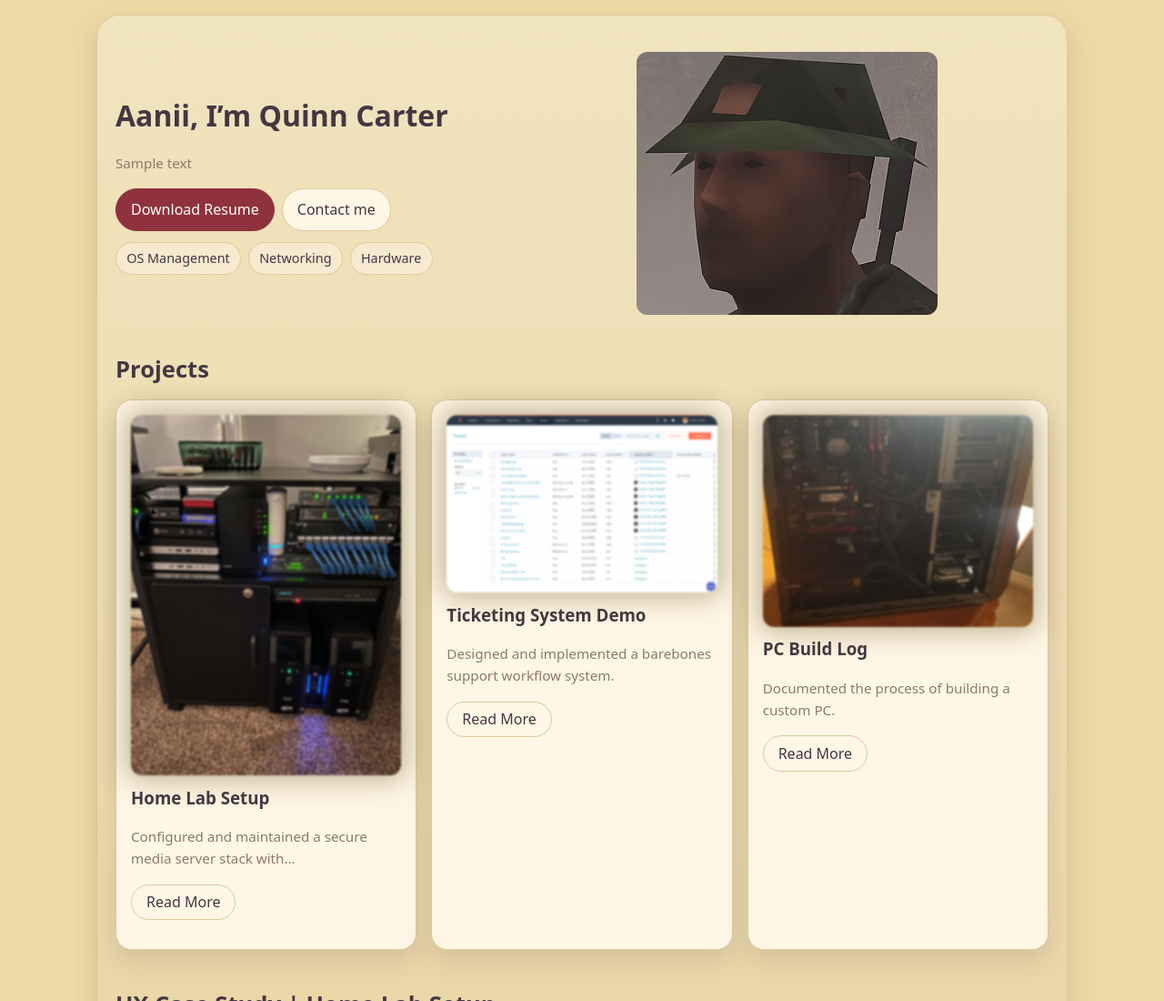
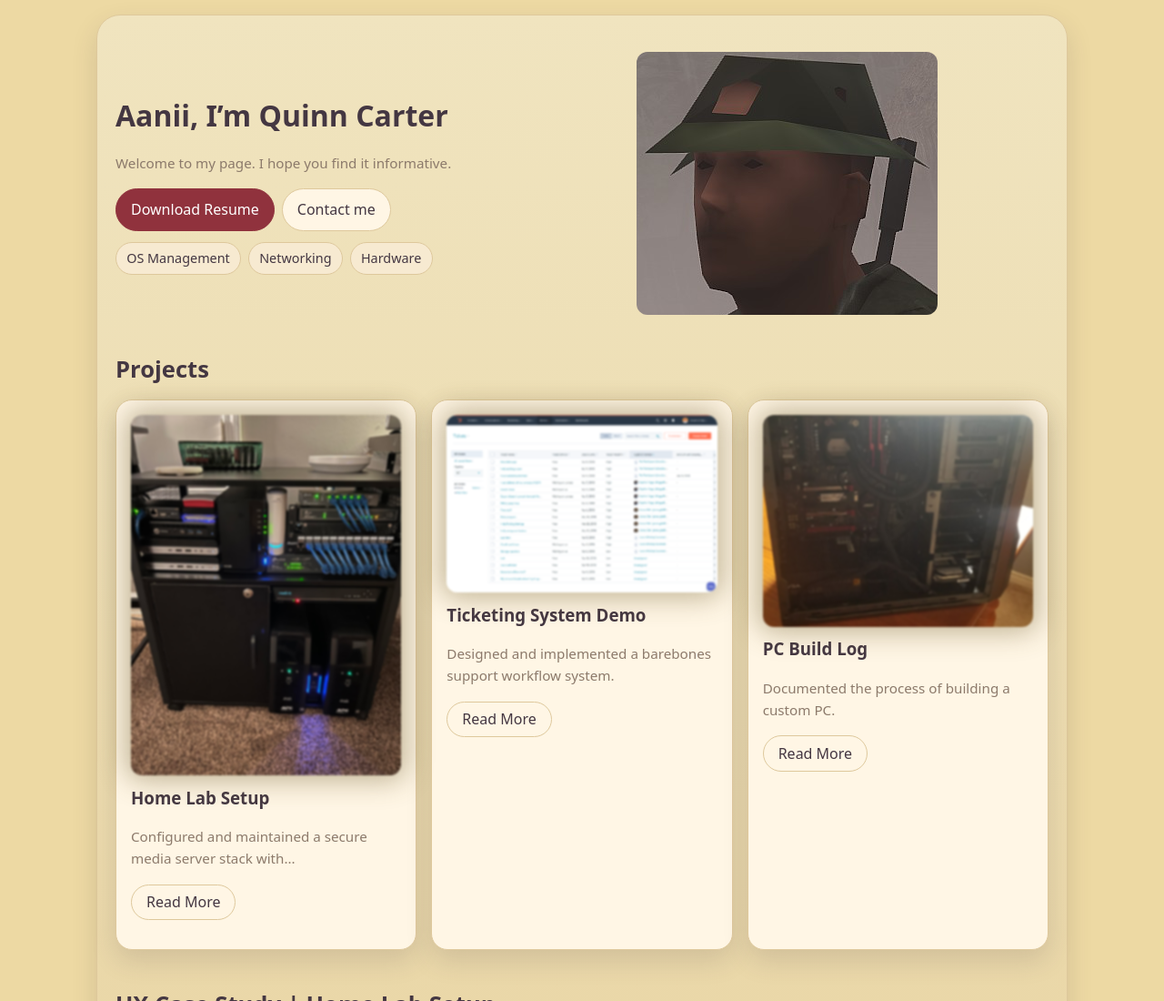
Before and after one commit to Qcarter22/Qcarter22.github.io, a plain HTML site: page index.html in a window 1280 px wide. Shown: the top 1100 px of the page at 91% size. Drawn offline with Linux system fonts and the light colour scheme.

Commit message:
Update index.html

```diff
--- a/index.html
+++ b/index.html
@@ -16,7 +16,7 @@
       <section class="hero">
         <div>
           <h1>Aanii, I’m Quinn Carter</h1>
-          <p class="meta">Sample text</p>
+          <p class="meta">Welcome to my page. I hope you find it informative. </p>
           <div style="margin-top:.8rem;display:flex;gap:.5rem;flex-wrap:wrap">
             <a class="btn primary" href="assets/Quinn_Carter_Resume.pdf" download>Download Resume</a>
             <button class="btn" id="openContact">Contact me</button>
```
